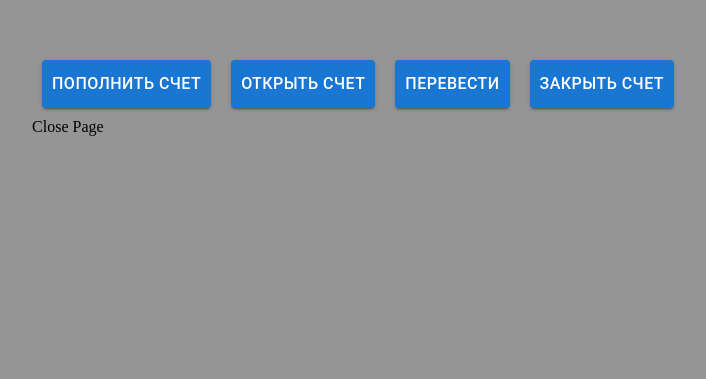
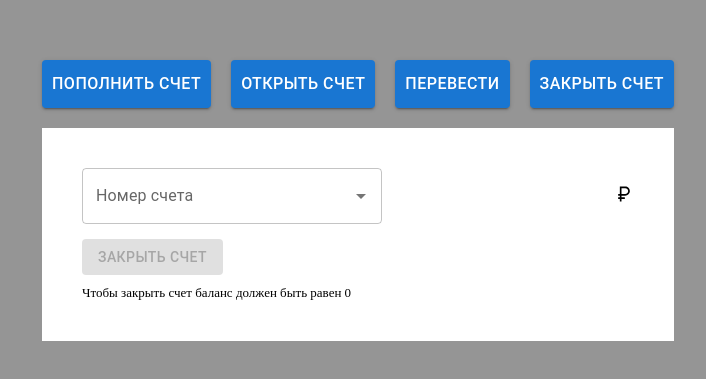
Before and after one commit to Dismori/mini-bank-front, a React (Create React App) app: page /close in a window 1280 px wide. Shown: the part 121-500 px from the top of the page, without its empty margins (290-996 px from the left). Built offline with nearby package versions, Linux system fonts and the light colour scheme; no server answers.

Commit message:
Close page (#11)

```diff
--- a/src/components/AppRouter.jsx
+++ b/src/components/AppRouter.jsx
@@ -2,12 +2,12 @@ import React from "react";
 import { Route, Routes } from "react-router-dom";
 import UpdateAccount from "../pages/UpdateAccount";
 import AllAccounts from "../pages/AllAccounts";
-import Close from "../pages/Close";
 import NavBar from "./NavBar";
 import Transfer from "../pages/Transfer";
 import CreateAccount from "../pages/CreateAccount";
 import InternalTransfer from "../pages/InternalTransfer";
 import ExternalTransfer from "../pages/ExternalTransfer";
+import CloseAccount from "../pages/CloseAccount";
 
 
 function AppRouter() {
@@ -19,7 +19,7 @@ function AppRouter() {
                     <Route path="/update" element={<UpdateAccount />}></Route>
                     <Route path="/create" element={<CreateAccount />}></Route>
                     <Route path="/transfer" element={<Transfer />}></Route>
-                    <Route path="/close" element={<Close />}></Route>
+                    <Route path="/close" element={<CloseAccount />}></Route>
                     <Route path="/int_transfer" element={<InternalTransfer />}></Route>
                     <Route path="/ext_transfer" element={<ExternalTransfer />}></Route>
                     {/* <Route path="*" element={<NoMatch />} /> */}
--- a/src/pages/Close.jsx
+++ /dev/null
@@ -1,9 +0,0 @@
-import React from "react";
-
-export default function Close() {
-    return (
-        <div>
-            Close Page
-        </div>
-    )
-};
--- /dev/null
+++ b/src/pages/CloseAccount.jsx
@@ -0,0 +1,71 @@
+import React, { useEffect, useState } from "react";
+import PostService from "../API/PostService";
+import { useNavigate } from "react-router-dom";
+import '../styles/App.css'
+
+import TextField from '@mui/material/TextField';
+import Autocomplete from '@mui/material/Autocomplete';
+import CurrencyRubleIcon from '@mui/icons-material/CurrencyRuble';
+import Button from '@mui/material/Button';
+
+
+export default function CloseAccount() {
+    const [accounts, setAccounts] = useState([]);
+    const [selected, setSelected] = useState('');
+    const navigate = useNavigate();
+    var statusButton = true;
+
+
+    //загрузка счетов при загрузке страницы
+    useEffect(() => {
+        fetchAccounts()
+    }, [])
+
+
+    //получить список открытых счетов
+    async function fetchAccounts() {
+        const response = await PostService.getAll();
+        setAccounts(response)
+    }
+
+    //отправить запрос на закрытие счета
+    async function closeAccount() {
+        console.log('closeAccount done')
+        navigate("/")
+    }
+
+    if (selected.id == 0) {
+        statusButton = false
+    }
+
+    return (
+        <div className="up_account">
+            <div className="up_account_form">
+                <Autocomplete
+                    disablePortal
+                    disableClearable={true}
+                    id="combo-box-demo"
+                    options={accounts}
+                    getOptionLabel={(param) => param.name}
+                    sx={{ width: 300 }}
+                    onChange={(event, value) => setSelected(value)}
+                    renderInput={(params) => <TextField {...params} label="Номер счета" />}
+                />
+                <div className="balance">
+                    <div>{selected.id}</div>
+                    <div><CurrencyRubleIcon fontSize="small" /></div>
+                </div>
+            </div>
+            <div className="up_account_btn">
+                <div>
+                    <Button disabled={statusButton} variant="contained" onClick={closeAccount}>Закрыть счет</Button>
+                </div>
+            </div>
+            <div style={{marginTop: 'inherit', fontSize: 'small'}}>
+                <span>
+                    Чтобы закрыть счет баланс должен быть равен 0
+                </span>
+            </div>
+        </div>
+    );
+}
```
